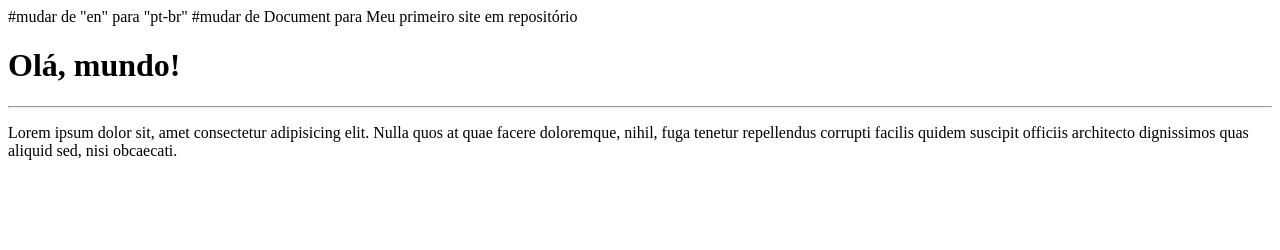
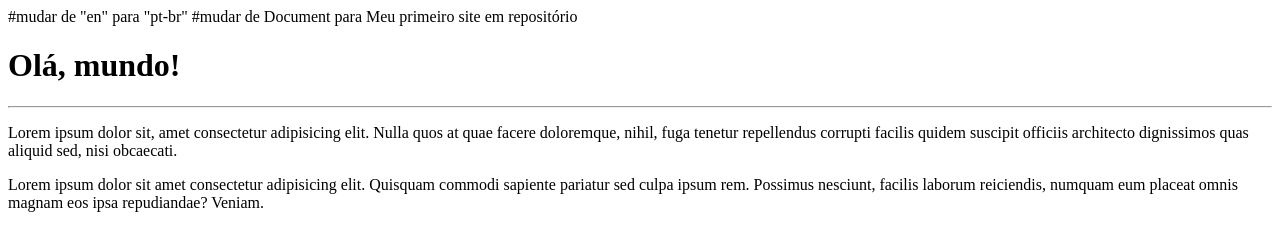
Before and after one commit to FernandoJackson/CursoPython3Versionado, a plain HTML site: page site_exemplo/index.html in a window 1280 px wide. Drawn offline with Linux system fonts and the light colour scheme.

Commit message:
Atualizei o index - inclui parágrafo

```diff
--- a/site_exemplo/index.html
+++ b/site_exemplo/index.html
@@ -10,5 +10,6 @@
     <h1>Olá, mundo!</h1>
     <hr>
     <p>Lorem ipsum dolor sit, amet consectetur adipisicing elit. Nulla quos at quae facere doloremque, nihil, fuga tenetur repellendus corrupti facilis quidem suscipit officiis architecto dignissimos quas aliquid sed, nisi obcaecati.</p>
+    <p>Lorem ipsum dolor sit amet consectetur adipisicing elit. Quisquam commodi sapiente pariatur sed culpa ipsum rem. Possimus nesciunt, facilis laborum reiciendis, numquam eum placeat omnis magnam eos ipsa repudiandae? Veniam.</p>
 </body>
 </html>
```
